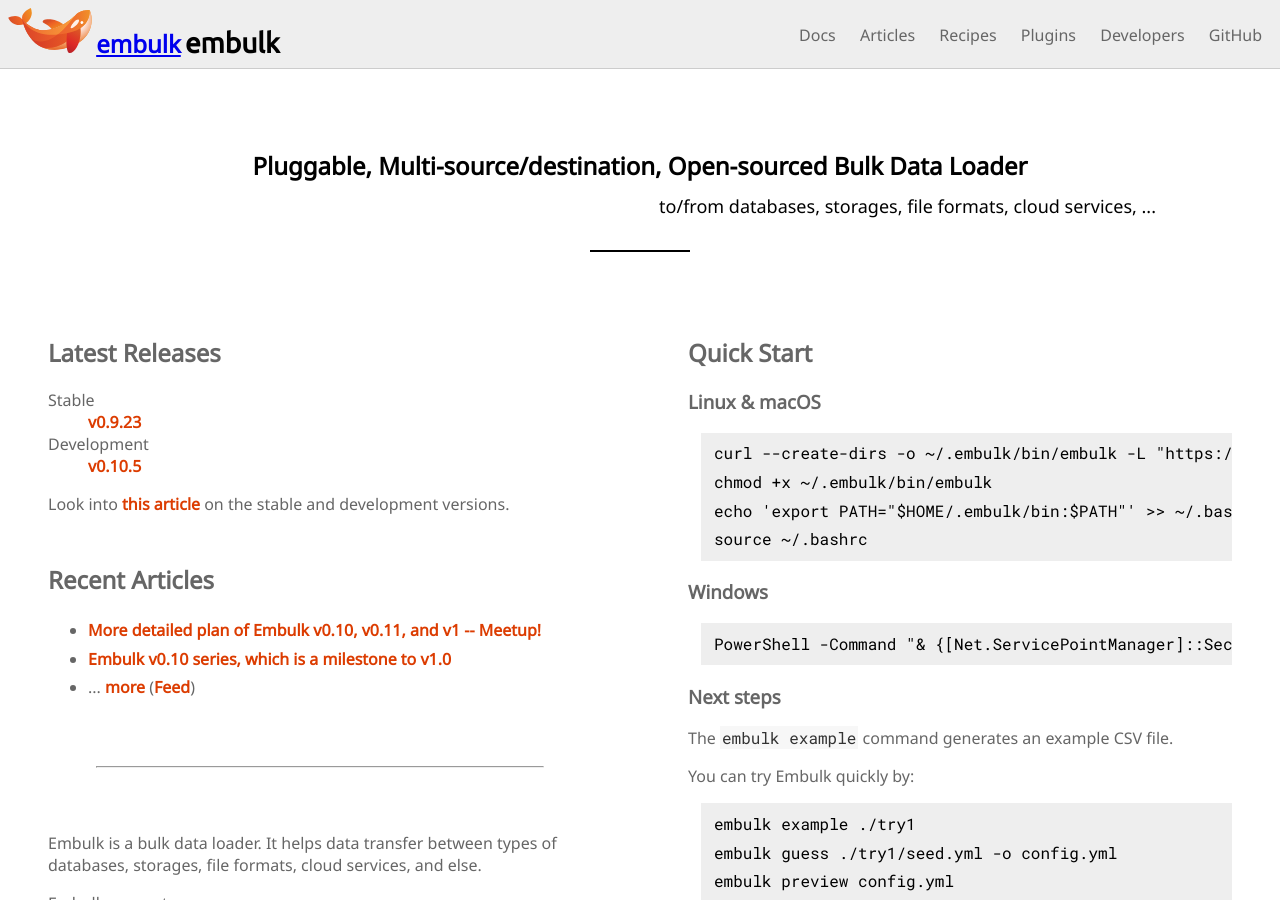
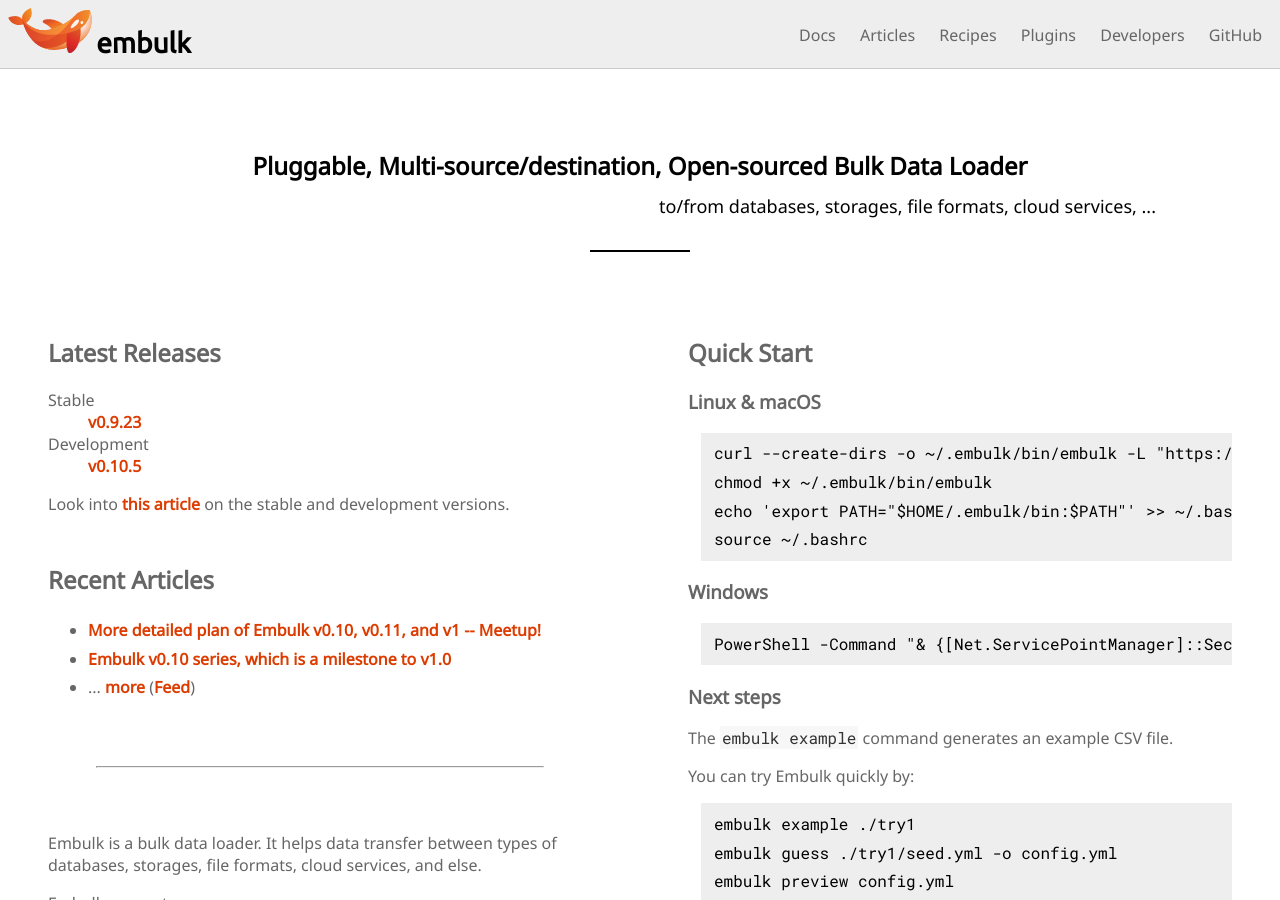
Before and after one commit to hiroyuki-sato/embulk.github.io, a Jekyll site: the page built from index.html, in a window 1280 px wide and 900 px high. Built offline with Jekyll 4.4.1, drawn with Linux system fonts in a browser that asks for light colours.

Commit message:
Fix the header

```diff
--- a/_includes/header.html
+++ b/_includes/header.html
@@ -1,8 +1,7 @@
 <header>
   <nav aria-label="Top Menu">
     <a href="{{ "/" | relative_url }}"><img width="84" height="45" src="{{ "/assets/images/embulk-logo.svg" | relative_url }}"/></a>
-    <h1><a href="{{ "/" | relative_url }}">embulk</a></h1>
-    <h1><span class="embulk"><a href="https://www.embulk.org/">embulk</a></span></h1>
+    <h1><span class="embulk"><a href="{{ "/" | relative_url }}">embulk</a></span></h1>
     <ul class="menu">
       <li><a href="{{ "/docs/" | relative_url }}">Docs</a></li>
       <li><a href="{{ "/articles/" | relative_url }}">Articles</a></li>
```
